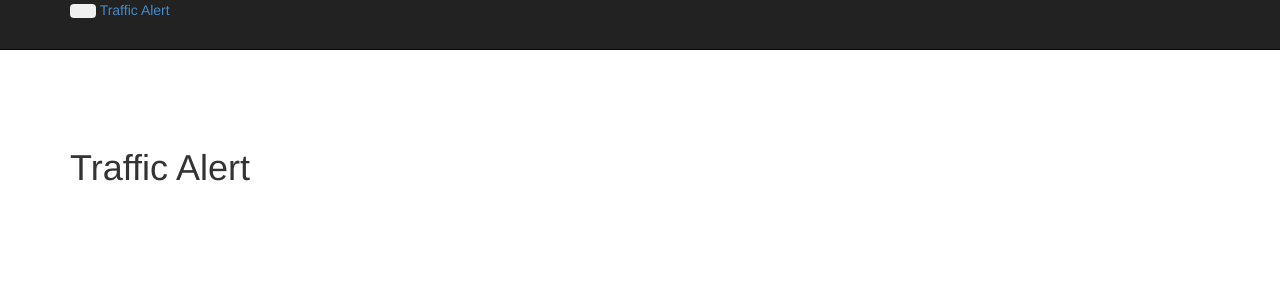
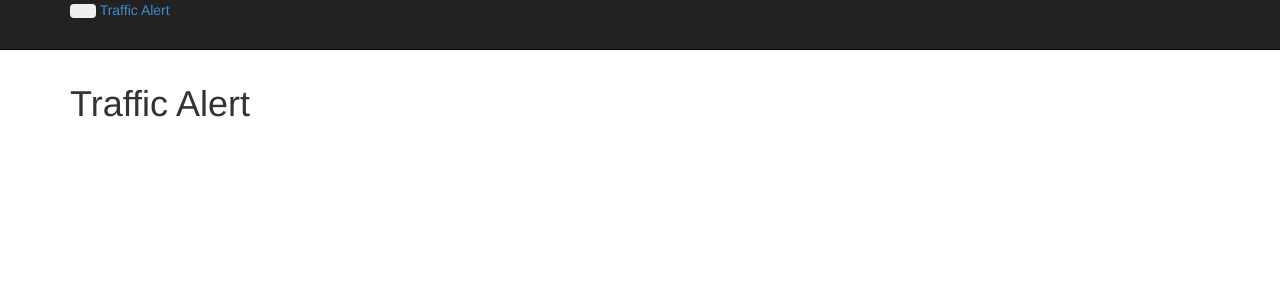
Before and after one commit to cxm6467/TrafficAlert, a PHP site: page / in a window 1280 px wide. Shown: the top 300 px of the page. Run offline with PHP 8.4, Linux system fonts and the light colour scheme.

Commit message:
asdasdasasdasd

```diff
--- a/php/header.php
+++ b/php/header.php
@@ -39,7 +39,7 @@
         </div>
     </nav>
 
-    <header style="padding-top:10%;">
+    <header style="padding-top:5%;">
     <!-- Header -->
     <div class="hero-unit screen-only">
     <div class="container">
```
